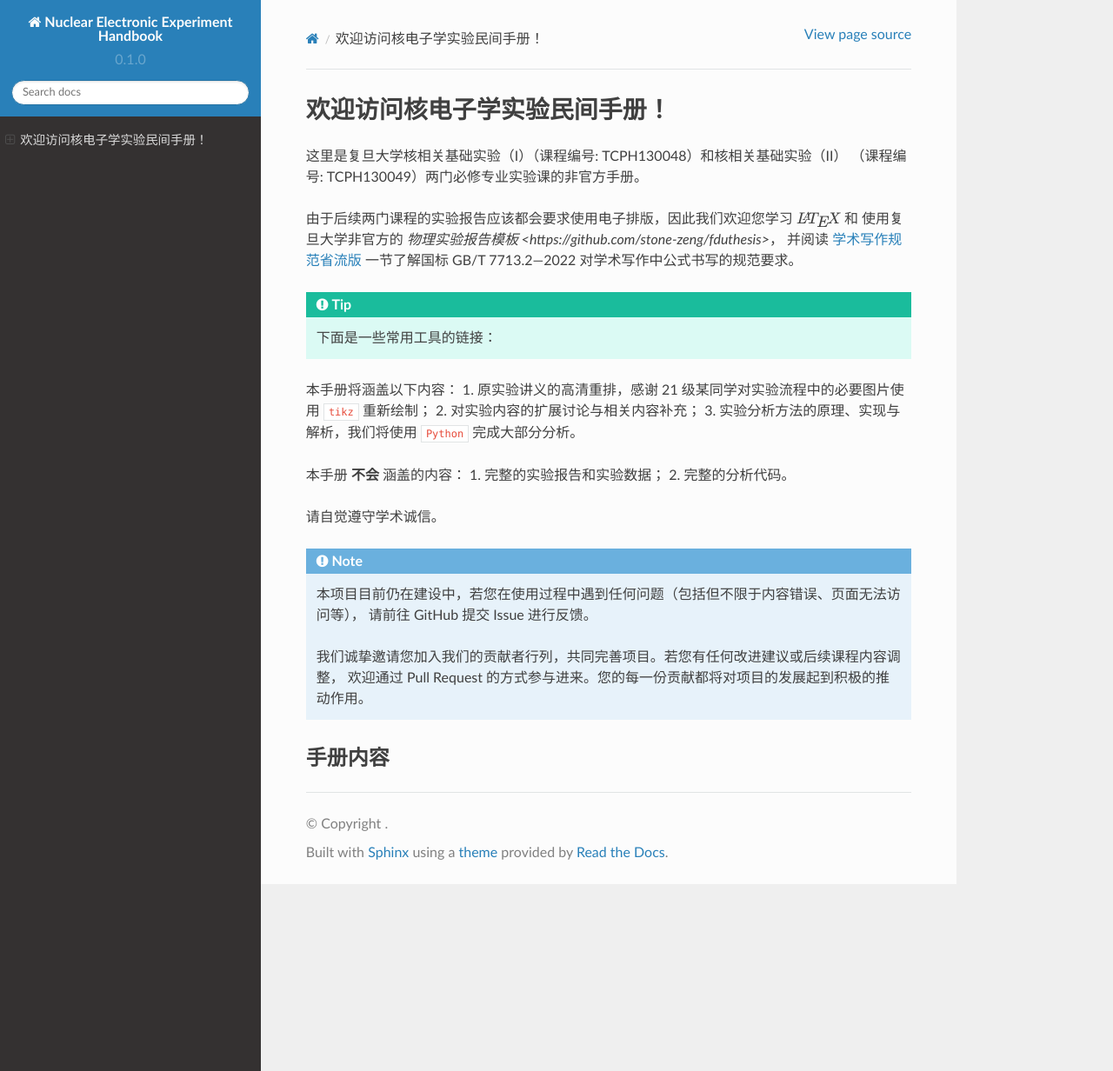
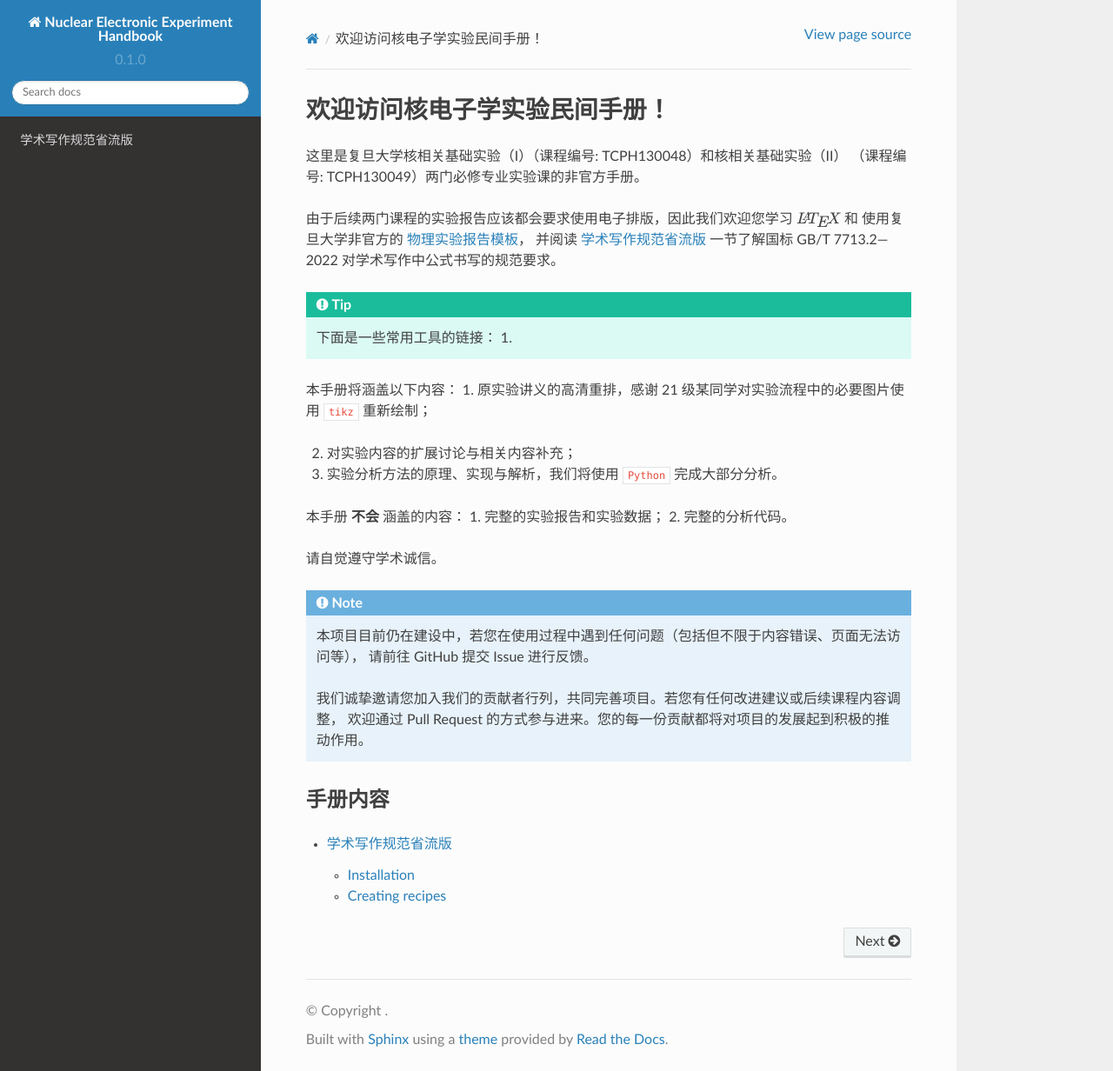
Before and after one commit to 10eit/Nuclear-Electronics-Exp-Tutorial, a Sphinx documentation site: the page built from docs/source/index.rst, in a window 1280 px wide and 1232 px high. Shown: the whole window at 87% size. Built offline with Sphinx 7.4.7 and the Read the Docs theme 2.0.0, drawn with Linux system fonts in a browser that asks for light colours.

Commit message:
Update index.rst

```diff
--- a/docs/source/index.rst
+++ b/docs/source/index.rst
@@ -5,17 +5,19 @@
 （课程编号: TCPH130049）两门必修专业实验课的非官方手册。
 
 由于后续两门课程的实验报告应该都会要求使用电子排版，因此我们欢迎您学习 :math:`\LaTeX` 和
-使用复旦大学非官方的 `物理实验报告模板 <https://github.com/stone-zeng/fduthesis>`，
+使用复旦大学非官方的 `物理实验报告模板 <https://github.com/stone-zeng/fduthesis>`_，
 并阅读 :doc:`convention` 一节了解国标 GB/T 7713.2—2022 对学术写作中公式书写的规范要求。
 
 .. tip::
 
    下面是一些常用工具的链接：
-
+   1.
 
 本手册将涵盖以下内容：
 1. 原实验讲义的高清重排，感谢 21 级某同学对实验流程中的必要图片使用 ``tikz`` 重新绘制；
+
 2. 对实验内容的扩展讨论与相关内容补充；
+
 3. 实验分析方法的原理、实现与解析，我们将使用 ``Python`` 完成大部分分析。
 
 本手册 **不会** 涵盖的内容：
```
Also changed, not shown: other parts of docs/source/index.rst (+1 -4 lines).
